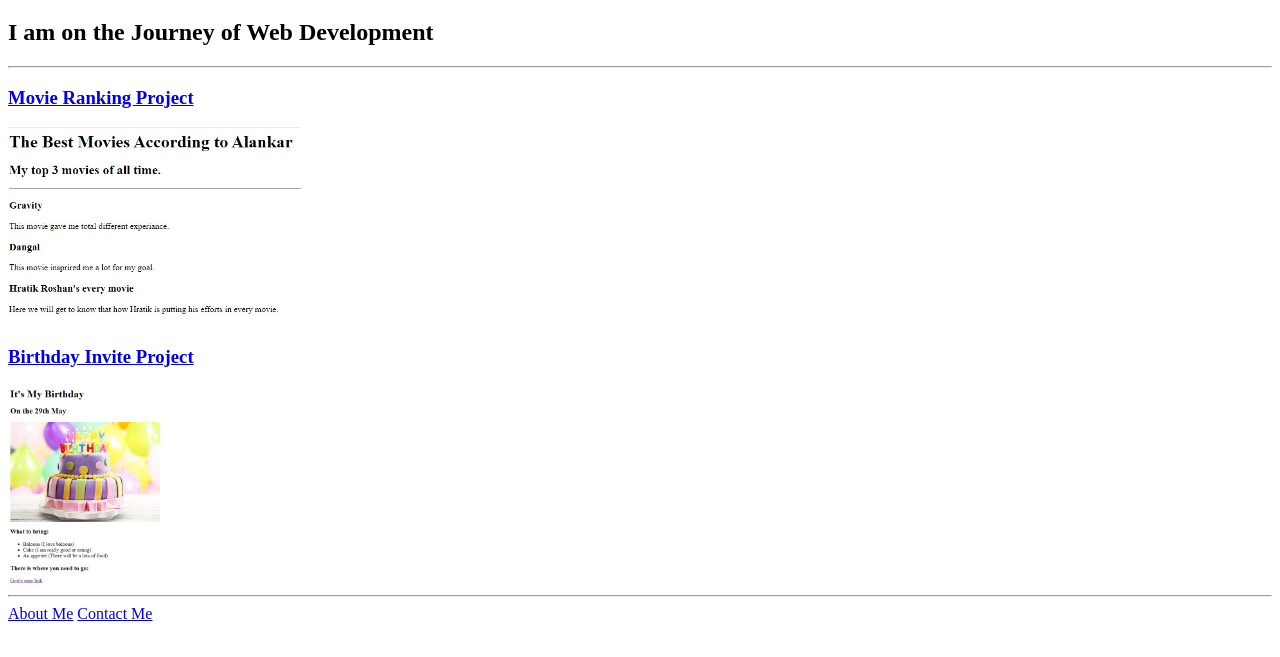
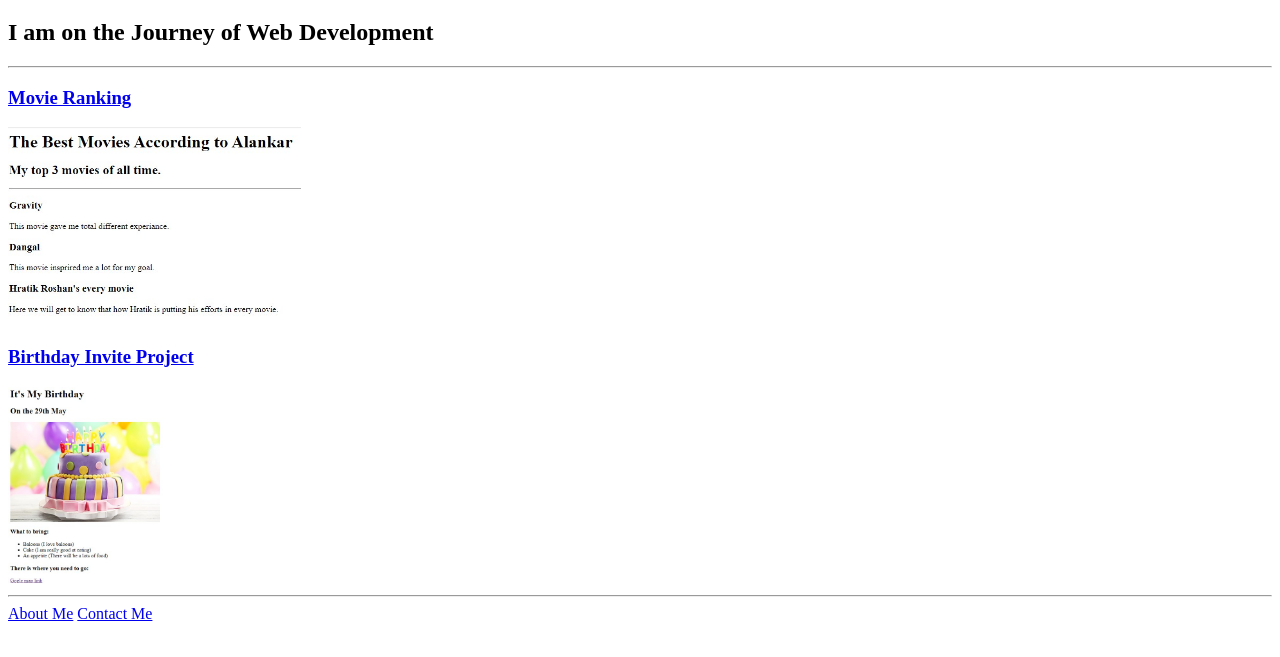
Before and after one commit to Alankar2022/portfolio-html, a plain HTML site: page index.html in a window 1280 px wide. Shown: the part 87-744 px from the top of the page. Drawn offline with Linux system fonts and the light colour scheme.

Commit message:
Update index.html

```diff
--- a/index.html
+++ b/index.html
@@ -10,7 +10,7 @@
     <h1>Alankar's Portfolio </h1>
     <h2>I am on the Journey of Web Development</h2>
     <hr />
-    <h3><a href="./public/movie-ranking.html">Movie Ranking Project</a></h3>
+    <h3><a href="./public/movie-ranking.html">Movie Ranking</a></h3>
     <img src="./assets/images/Movie Ranking.jpg" height="200" alt="Movie Ranking Project Screenshot" />
     <h3><a href="./public/birthday-invite.html">Birthday Invite Project</a></h3>
     <img src="./assets/images/Bithday Invite.jpg" height="200" alt="Birthday Invite Project Screenshot" />
```
